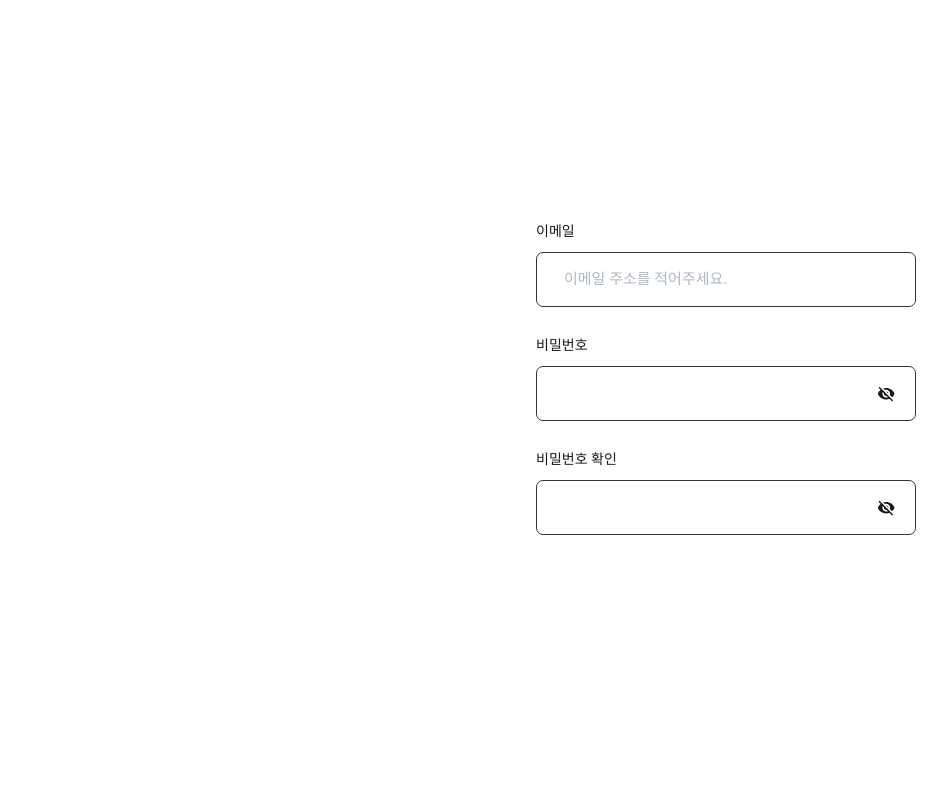
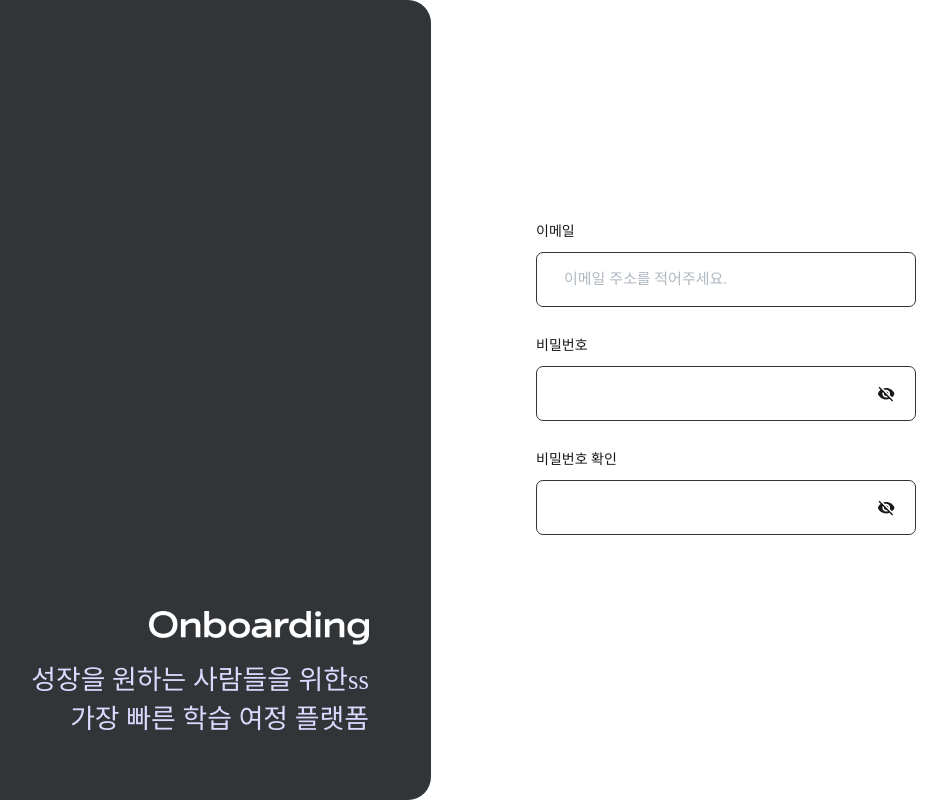
Before and after one commit to TeamLearningFlow/LearningFlow-FE, a Next.js app: page /login in a window 1280 px wide. Shown: the whole page, without its empty margins (260-1207 px from the left). Built offline with nearby package versions, Linux system fonts and the light colour scheme.

Commit message:
feat: 로그인/회원가입페이 왼쪽UI 컴포넌트 제작 #1

```diff
--- /dev/null
+++ b/src/pages/components/leftUI.tsx
@@ -0,0 +1,61 @@
+import React from 'react';
+import styled from 'styled-components';
+import Image from 'next/image'; /* 이미지를 가져올 때 StaticImageData 타입을 자동으로 처리 */
+import logotypo from '../assets/LogoTypo_dark.png';
+
+const leftUI: React.FC = () => {
+  return (
+    <LoginPageCover>
+      <InstructionContainer>
+        <LogoTypoImg src={logotypo} alt="Onboarding" />
+        <Instruction1>성장을 원하는 사람들을 위한ss</Instruction1>
+        <Instruction2>가장 빠른 학습 여정 플랫폼</Instruction2>
+      </InstructionContainer>
+    </LoginPageCover>
+  );
+};
+
+export default leftUI;
+
+const LoginPageCover = styled.div`
+  position: absolute; /* 절대 위치 지정 */
+  top: 0;
+  left: 0;
+  width: 54vw; /* 화면 너비의 54% 사용 */
+  height: 100vh; /* 화면 전체 높이 사용용 */
+
+  display: flex;
+  flex-direction: column;
+  border-radius: 0px 23px 23px 0px;
+  background-color: #323538;
+`;
+
+const InstructionContainer = styled.div`
+  display: flex;
+  flex-direction: column;
+  align-items: end;
+
+  position: absolute;
+  right: 9%;
+  bottom: 8%;
+`;
+
+const LogoTypoImg = styled(Image)`
+  width: 35%;
+  height: auto;
+  margin-bottom: 2%;
+`;
+
+const Instruction1 = styled.div`
+  font-size: 2.1vw;
+  font-weight: 500;
+  color: #dcd9ff;
+  text-align: right;
+`;
+
+const Instruction2 = styled.div`
+  font-size: 2.1vw;
+  font-weight: 500;
+  color: #dcd9ff;
+  text-align: right;
+`;
--- a/src/pages/index.tsx
+++ b/src/pages/index.tsx
@@ -5,7 +5,8 @@ const App = () => {
   return (
     <div>
       <p>
-        <Link href="/login"></Link>
+        {/* <Link href="/login"></Link> */}
+        test
       </p>
     </div>
   );
--- a/src/pages/login.tsx
+++ b/src/pages/login.tsx
@@ -1,6 +1,7 @@
 import React from 'react';
 import styled from 'styled-components';
 import InputBox from './components/input';
+import LeftUI from './components/leftUI';
 
 const PageContainer = styled.div`
   display: flex;
@@ -41,6 +42,7 @@ const LoginPage: React.FC = () => {
         <RightSection>
           <FormContainer>
             <FormGroup>
+              <LeftUI />
               <InputBox />
             </FormGroup>
           </FormContainer>
```
Also changed, not shown: src/pages/assets/LogoTypo_dark.png (added).
